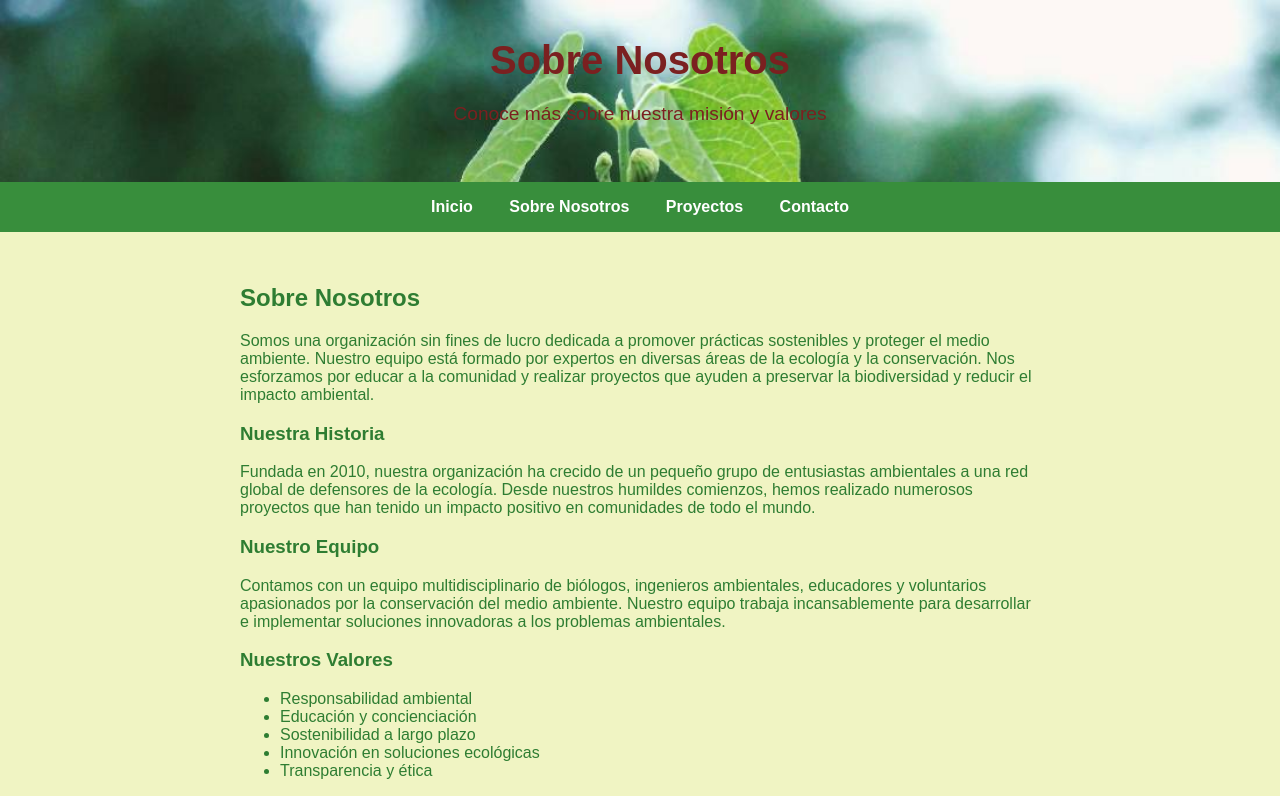
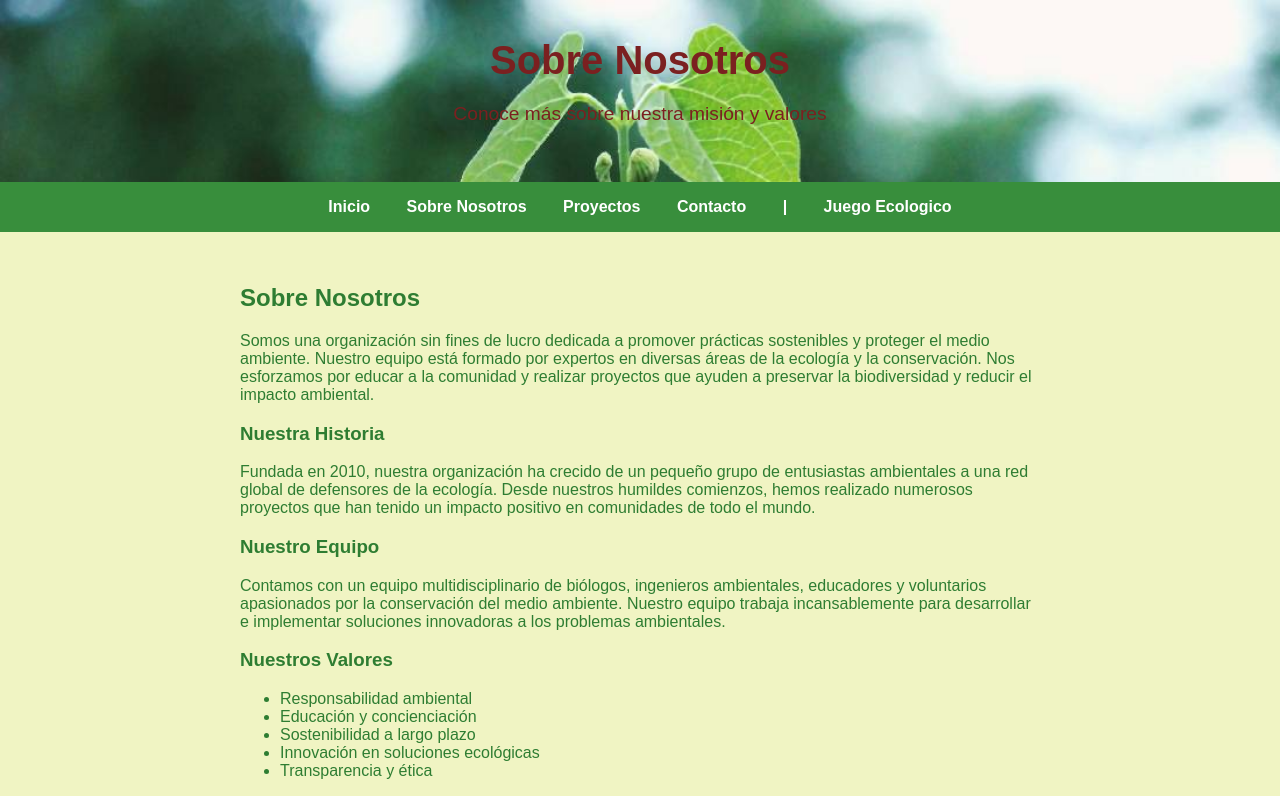
Before and after one commit to JPC-Studios/Proyecto_Ecologia, a plain HTML site: page sobre-nosotros.html in a window 1280 px wide. Shown: the top 796 px of the page. Drawn offline with Linux system fonts and the light colour scheme.

Commit message:
Update sobre-nosotros.html

```diff
--- a/sobre-nosotros.html
+++ b/sobre-nosotros.html
@@ -19,6 +19,8 @@
         <a href="sobre-nosotros.html">Sobre Nosotros</a>
         <a href="proyectos.html">Proyectos</a>
         <a href="contacto.html">Contacto</a>
+        <a>|</a>
+        <a href="eco2.html">Juego Ecologico </a>
     </nav>
     <section id="sobre-nosotros">
         <div class="content">
```
